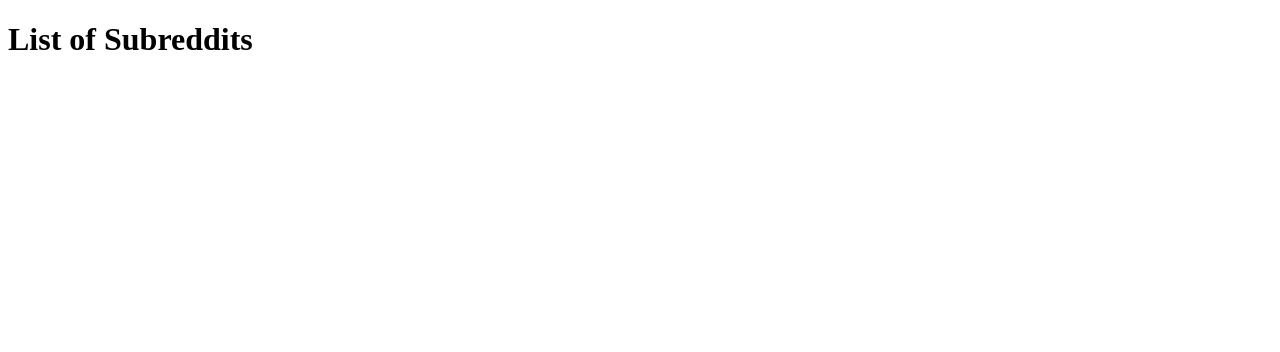
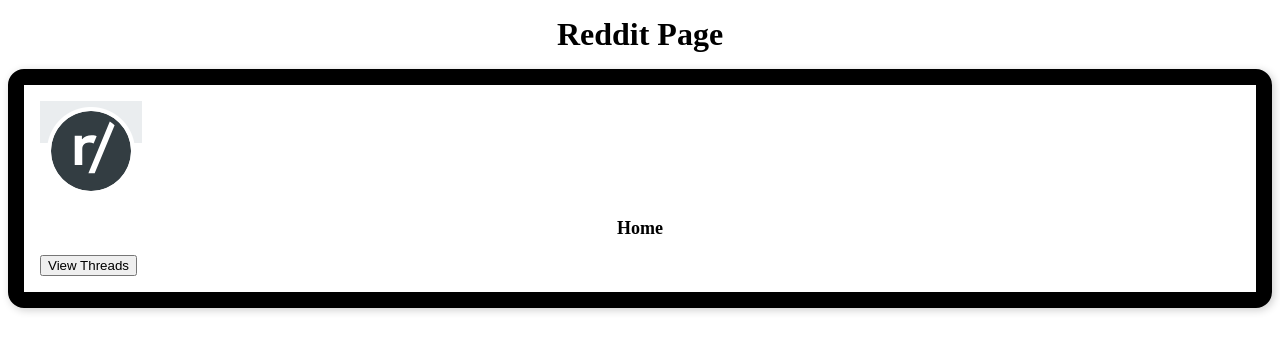
Before and after one commit to PopescuAndrian/Ingineria_Produselor_Program_LABS, a plain HTML site: page index.html in a window 1280 px wide. Drawn offline with Linux system fonts and the light colour scheme; no server answers.

Commit message:
New work done

```diff
--- a/index.html
+++ b/index.html
@@ -4,13 +4,16 @@
     <meta charset="UTF-8">
     <meta name="viewport" content="width=device-width, initial-scale=1.0">
     <title>Simple Reddit App</title>
+    <link rel="stylesheet" href = "styles.css">
 </head>
 <body>
-    <h1>List of Subreddits</h1>
-    <div id="subreddit-list"></div>
+     <h1 class="RedditPage">Reddit Page</h1>
+    <div class = "Home-Border">
+        <img alt="Home" class = "Home-Image" src="Images/Home-Image.png">
 
-    <div id="thread-list"></div>
-
-    <script src="./index.js"></script>
+     <h2 class="Home">Home</h2>
+     <button>View Threads</button>
+    </div>
+    <script src="index.js"></script>
 </body>
 </html>
--- a/index.js
+++ b/index.js
@@ -1 +1,18 @@
-console.log('Hello World')
+fetchHomePage();
+
+async function fetchHomePage() {
+
+
+  try {
+    const response = await fetch("https://www.reddit.com/r/Home.json");
+    if (!response.ok) {
+      throw new Error("Could not fetch");
+    }
+
+    const json = await response.json();
+    console.log(json);
+
+  } catch (error) {
+    console.error(error.message);
+  }
+}
--- /dev/null
+++ b/styles.css
@@ -0,0 +1,33 @@
+.RedditPage {
+
+    font-size: xx-large;
+    font-weight: bold;
+    text-align: center;
+    margin: 16px;
+
+
+}
+
+.Home {
+    font-size: large;
+    font-weight: 600;
+    text-align: center;
+    margin: 16px;
+}
+
+.Home-Border{
+
+
+    padding: 16px; /* Equivalent to p-4 in Tailwind */
+    border: 2px solid black; /* Custom border (Tailwind uses default styles) */
+    border-radius: 16px; /* Equivalent to rounded */
+    box-shadow: 2px 2px 8px rgba(0, 0, 0, 0.2); /* Equivalent to shadow-md */
+    border-width: 1em;
+}
+
+.Home-Image{
+
+    width: 12;
+    height: 12;
+    margin: ;
+}
```
Also changed, not shown: Images/Home-Image.png (added).
